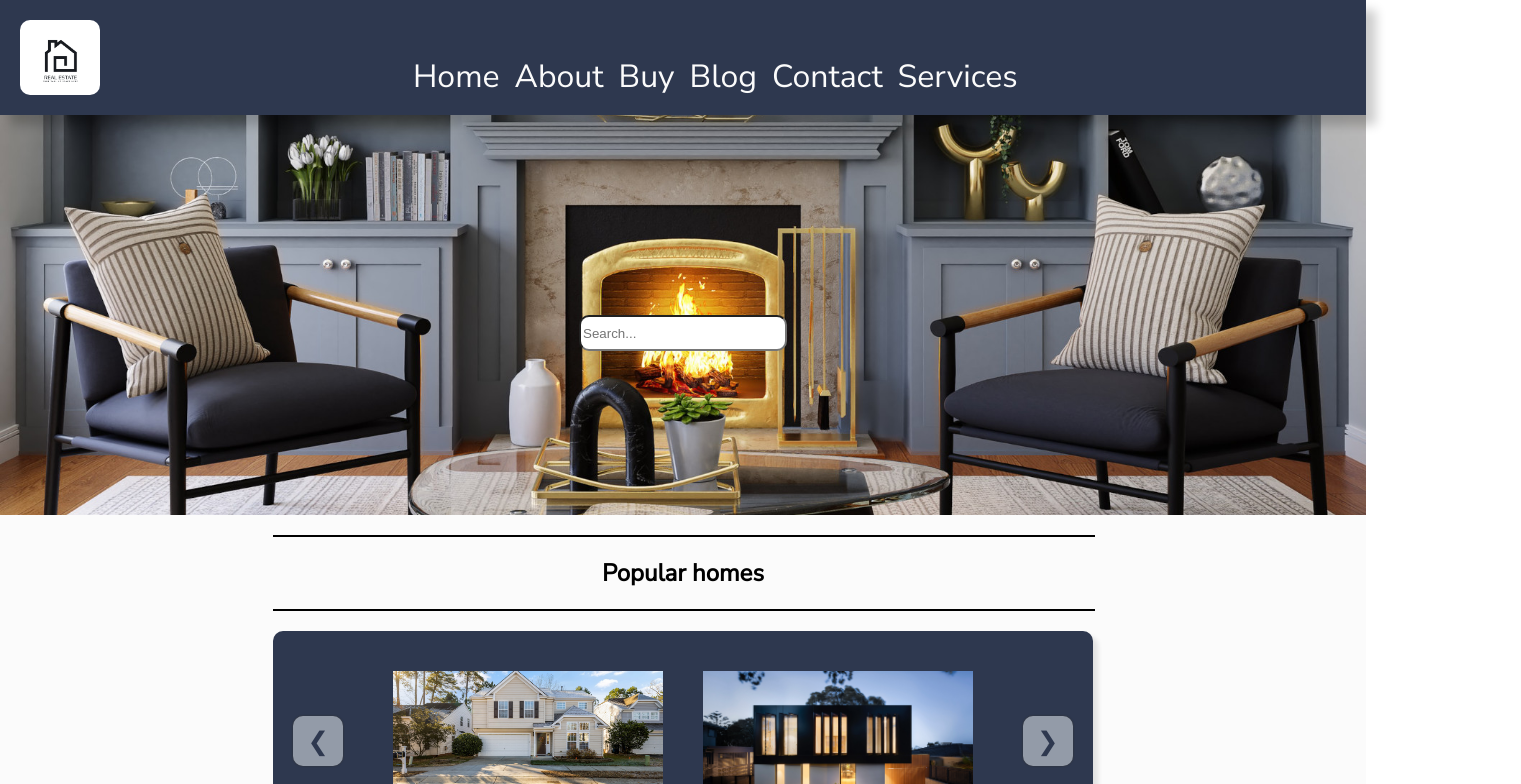
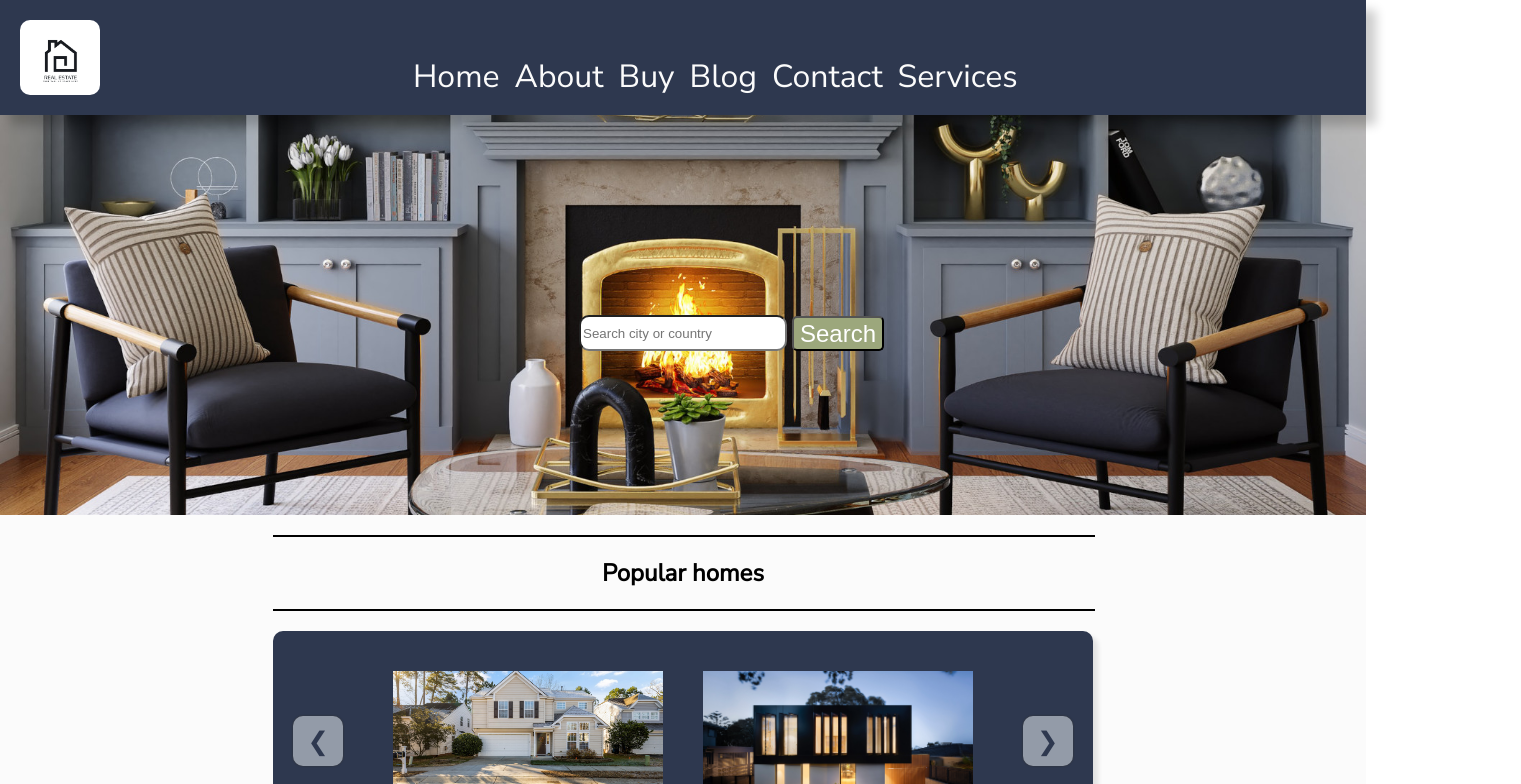
Before and after one commit to Oggilit0/Real-estate, a React (Create React App) app: page / in a window 1280 px wide. Shown: the top 784 px of the page, 1521 px wide, since content can reach past the window. Built offline with nearby package versions, Linux system fonts and the light colour scheme.

Commit message:
added button and changed placeholder

```diff
--- a/src/components/TopImage/TopImage.js
+++ b/src/components/TopImage/TopImage.js
@@ -1,11 +1,15 @@
 import "../../stylesheets/TopImage.css";
+import ReusableButton from "../ReusableComponents/ReusableButton";
 
 const TopImage = () => {
   return (
     <div className="topImage" id="tempDesign">
       <div id="banner">
         <div className="searchBar">
-          <input type="text" placeholder="Search..."></input>
+          <input type="text" placeholder="Search city or country"></input>
+          <div id="reusable-button">
+          <ReusableButton title="Search"></ReusableButton>
+        </div>
         </div>
       </div>
     </div>
--- a/src/stylesheets/TopImage.css
+++ b/src/stylesheets/TopImage.css
@@ -22,3 +22,15 @@ input {
   height: 30px;
   border-radius: 10px;
 }
+
+#slogan{
+  position: relative;
+  color: #fff;
+}
+
+#reusable-button{
+  position: relative;
+  text-align: center;
+  bottom: 55px;
+  left: 155px;
+}
```
